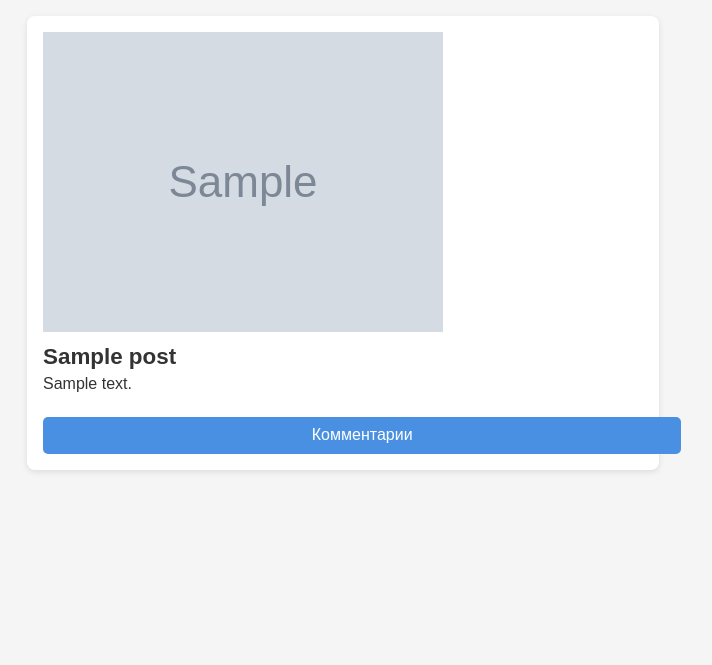
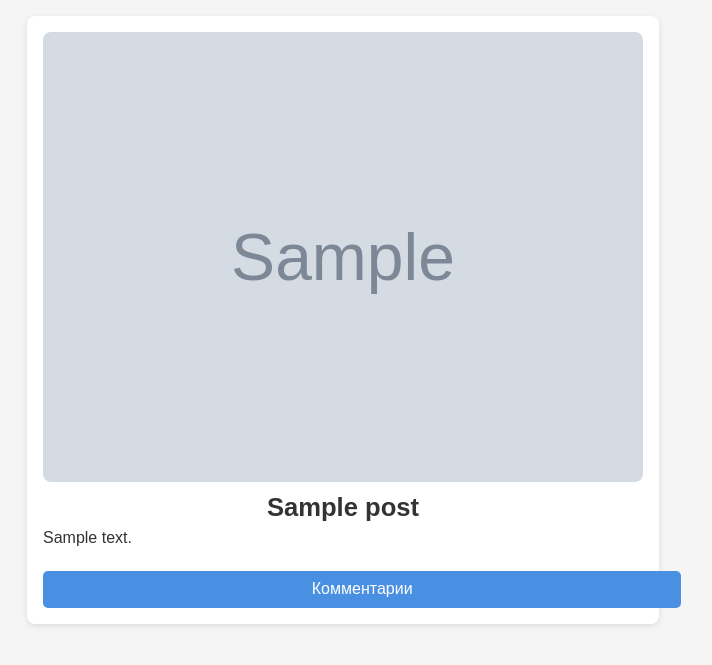
Before and after one commit to Xyrenzo/Test, a Python web app: template templates/post.html in a window 1280 px wide. Shown: the top 665 px of the page, without its empty margins (297-1009 px from the left). Run offline with Jinja, Linux system fonts and the light colour scheme; the template is opened without the code that fills it: most values are stand-ins (such as "Sample title", 1, 10 or a date in 2020); grey boxes marked "Sample" are stand-in pictures.

Commit message:
Update style.css

```diff
--- a/static/style.css
+++ b/static/style.css
@@ -16,16 +16,11 @@ body {
     box-shadow: 0 2px 6px rgba(0,0,0,0.1);
 }
 
-.post-img {
-    width: 100%;
-    height: auto;
-    border-radius: 8px;
-}
-
 .post-title {
     font-weight: bold;
-    font-size: 1.4rem;
-    margin: 0.5rem 0 0.3rem 0;
+    font-size: 1.6rem;
+    margin: 0.7rem 0 0.4rem 0;
+    text-align: center;
 }
 
 .post-body {
@@ -33,10 +28,38 @@ body {
     margin-bottom: 1rem;
 }
 
-.comment-box {
-    margin-top: 1rem;
+/* Галерея "Фибоначчи" */
+.fibonacci-gallery {
+    display: grid;
+    gap: 5px;
 }
 
+.fibonacci-img {
+    width: 100%;
+    height: auto;
+    border-radius: 8px;
+}
+
+/* Раскладка для 1–3 фото */
+.fibonacci-gallery img:nth-child(1):only-child {
+    grid-column: 1 / -1;
+}
+
+.fibonacci-gallery img:nth-child(1):nth-last-child(2),
+.fibonacci-gallery img:nth-child(2):last-child {
+    grid-template-columns: 1fr 1fr;
+}
+
+.fibonacci-gallery img:nth-child(1):nth-last-child(3) {
+    grid-column: 1 / -1;
+}
+.fibonacci-gallery img:nth-child(2),
+.fibonacci-gallery img:nth-child(3) {
+    grid-row: 2;
+    width: 100%;
+}
+
+/* Комментарии */
 .comment {
     background: #f1f1f1;
     border-radius: 5px;
@@ -74,13 +97,13 @@ textarea {
     box-sizing: border-box;
 }
 
-/* Адаптив для WebApp на телефоне */
+/* Адаптив */
 @media (max-width: 480px) {
     .post-container {
         padding: 0.8rem;
     }
     .post-title {
-        font-size: 1.2rem;
+        font-size: 1.3rem;
     }
     .post-body {
         font-size: 0.95rem;
```
